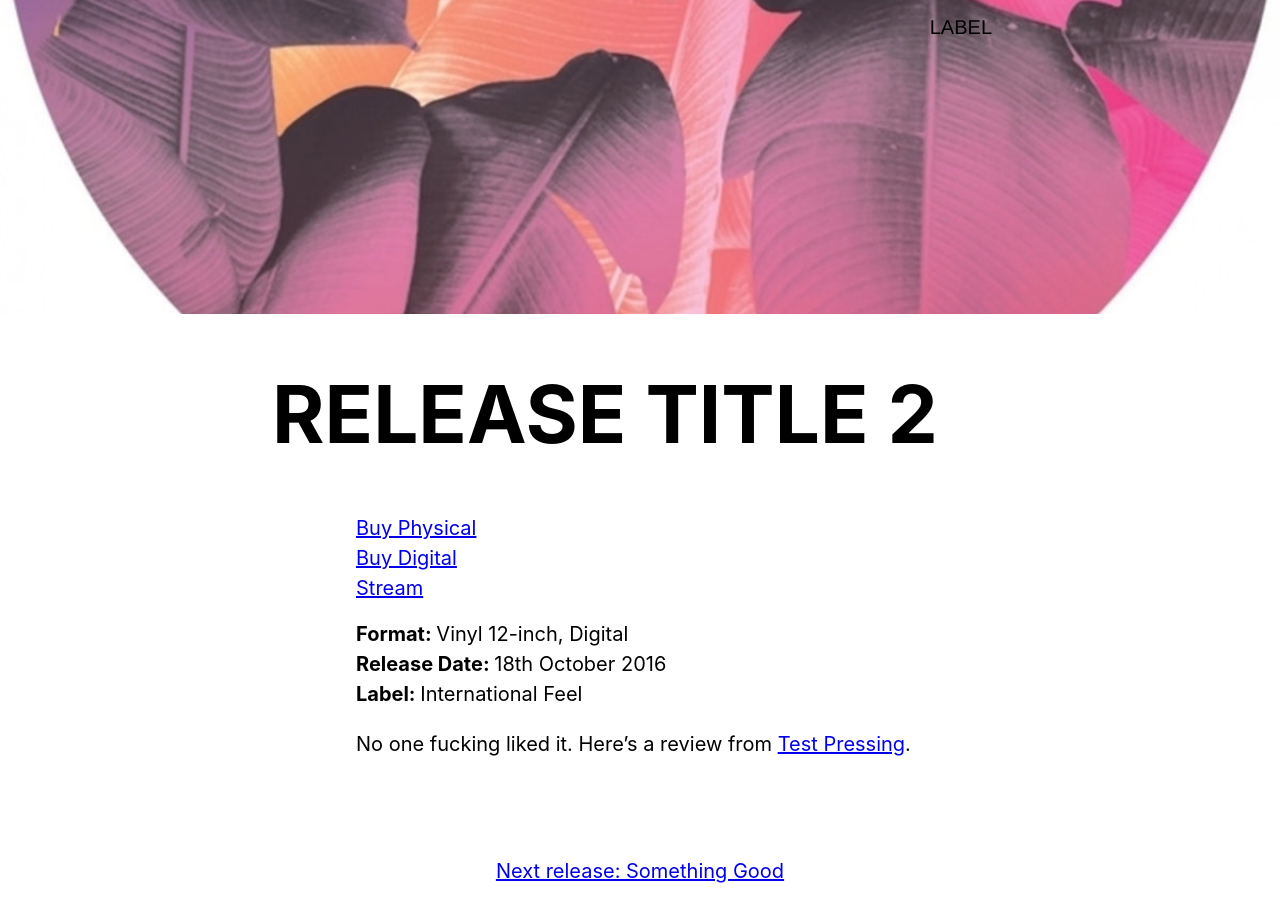
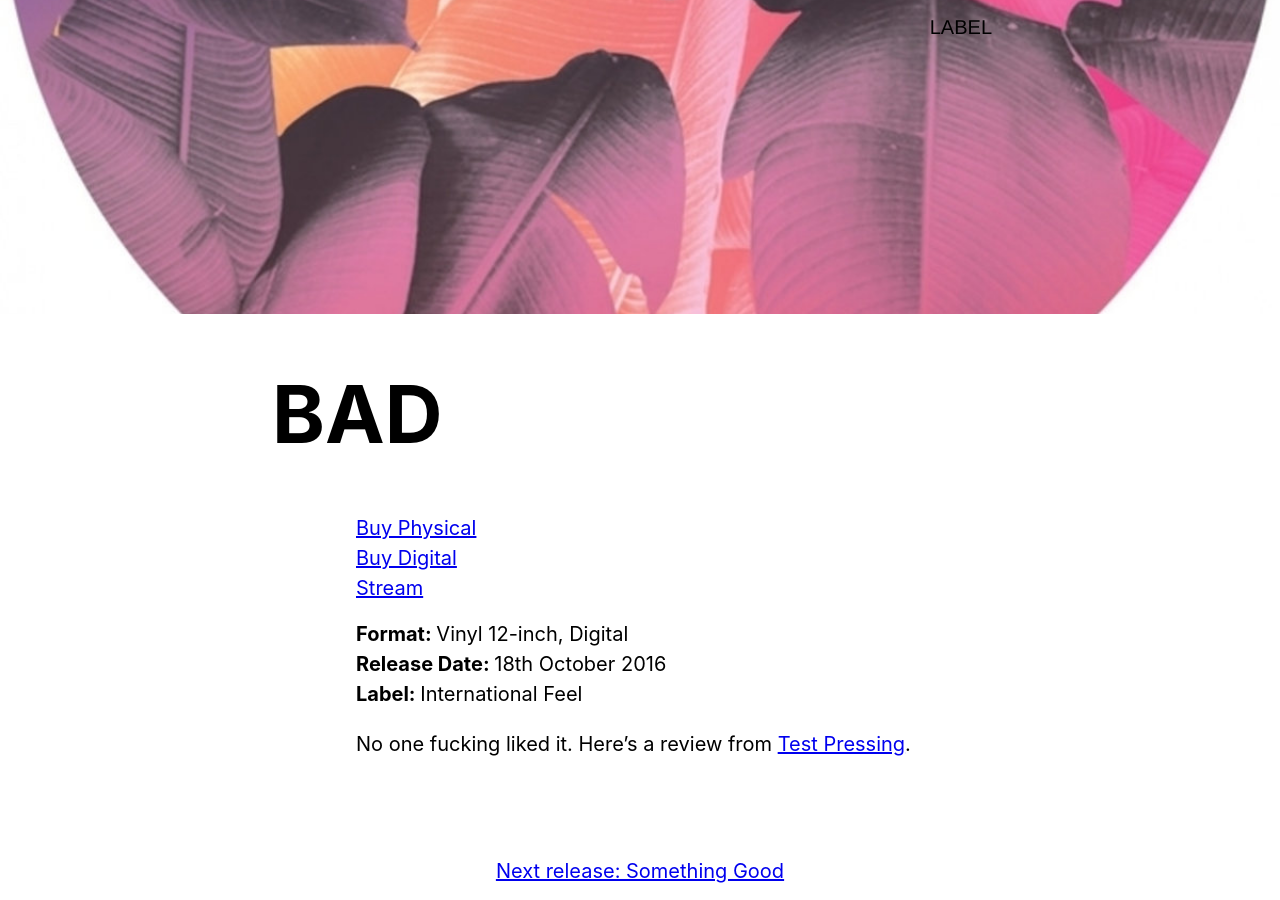
Before and after one commit to poulenc1899/nightshift-records.com, a Jekyll site: the page built from _discography/2015-02-23-release-title-1.md, in a window 1280 px wide and 900 px high, scrolled down 586 px. Built offline with Jekyll 4.4.1, drawn with Linux system fonts in a browser that asks for light colours.

Commit message:
Update from Forestry.io - Updated 2015-02-23-release-title-1.md

```diff
--- a/_discography/2015-02-23-release-title-1.md
+++ b/_discography/2015-02-23-release-title-1.md
@@ -1,28 +1,25 @@
 ---
-title: "Release Title 2"
-layout: "release"
-release-date: "18th October 2016"
-label: "International Feel"
-format: "Vinyl 12-inch, Digital"
+title: Bad
+layout: release
+release-date: 18th October 2016
+label: International Feel
+format: Vinyl 12-inch, Digital
+links:
+- category: Buy Physical
+  url: https://www.juno.co.uk/products/private-agenda-paralysed/586063-01/
+- category: Buy Digital
+  url: https://www.junodownload.com/products/private-agenda-paralysed/2888681-02/
+- category: Stream
+  url: https://open.spotify.com/album/2kdzJr7tZMA8b75iPoceaL
+tracklist:
+- title: track 1
+  duration: '05:05'
+- title: track 2
+  duration: '05:51'
+- title: track 3
+  duration: '08:38'
+main-image: assets/img/1-front.jpg
+back-image: assets/img/1-back.jpg
 
-links:
-- category: "Buy Physical"
-  url: "https://www.juno.co.uk/products/private-agenda-paralysed/586063-01/"
-- category: "Buy Digital"
-  url: "https://www.junodownload.com/products/private-agenda-paralysed/2888681-02/"
-- category: "Stream"
-  url: "https://open.spotify.com/album/2kdzJr7tZMA8b75iPoceaL"
-
-tracklist:
-- title: "track 1"
-  duration: "05:05"
-- title: "track 2"
-  duration: "05:51"
-- title: "track 3"
-  duration: "08:38"
-
-main-image: "assets/img/1-front.jpg"
-back-image: "assets/img/1-back.jpg"
 ---
-
 No one fucking liked it. Here's a review from [Test Pressing](http://testpressing.org/).
```
